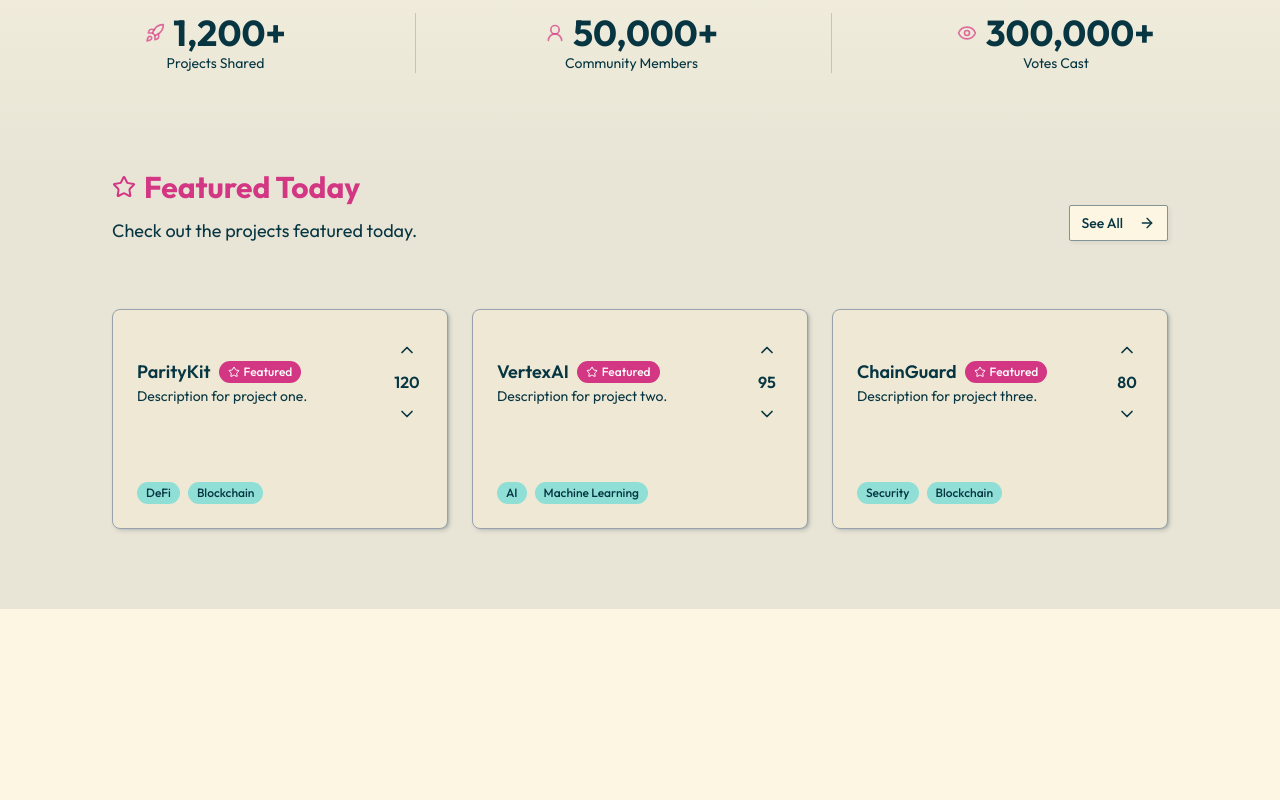
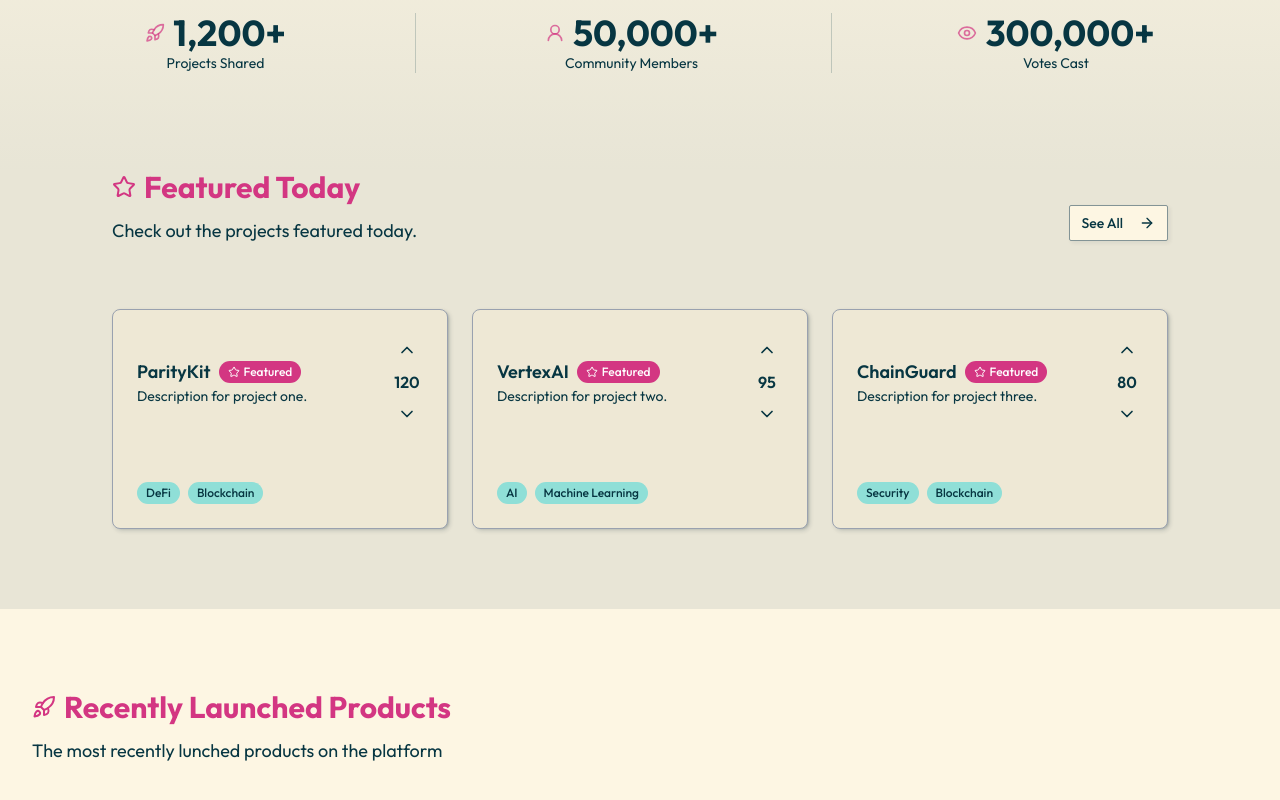
Before and after one commit to bijaya-dev07/Vertex, a Next.js app in the folder vertex/: page / in a window 1280 px wide. Shown: the part 644-1444 px from the top of the page. Before the commit the page ends 1253 px from the top, so only its background shows below. Built offline with nearby package versions, Linux system fonts and the light colour scheme.

Commit message:
feat: add RecentlyLaunchedProduct component to display recently launched products

```diff
--- a/vertex/app/page.tsx
+++ b/vertex/app/page.tsx
@@ -1,11 +1,13 @@
 import FeaturedProjects from "@/components/ui/landing-page/featured-projects";
 import HeroSection from "@/components/ui/landing-page/hero-section";
+import RecentlyLaunchedProduct from "@/components/ui/landing-page/recently-lunched-product";
 
 export default function Home() {
   return (
     <div>
    <HeroSection />
    <FeaturedProjects />
+   <RecentlyLaunchedProduct />
    </div>
   );
 }
--- /dev/null
+++ b/vertex/components/ui/landing-page/recently-lunched-product.tsx
@@ -0,0 +1,16 @@
+import SectionHeader from "@/components/common/section-header";
+import { RocketIcon } from "lucide-react";
+
+export default function RecentlyLaunchedProduct() {
+  return (
+    <section className="py-20">
+      <div className="wrapper">
+        <SectionHeader
+          title="Recently Launched Products"
+          icon={RocketIcon}
+          description="The most recently lunched products on the platform"
+        />
+      </div>
+    </section>
+  );
+}
```
